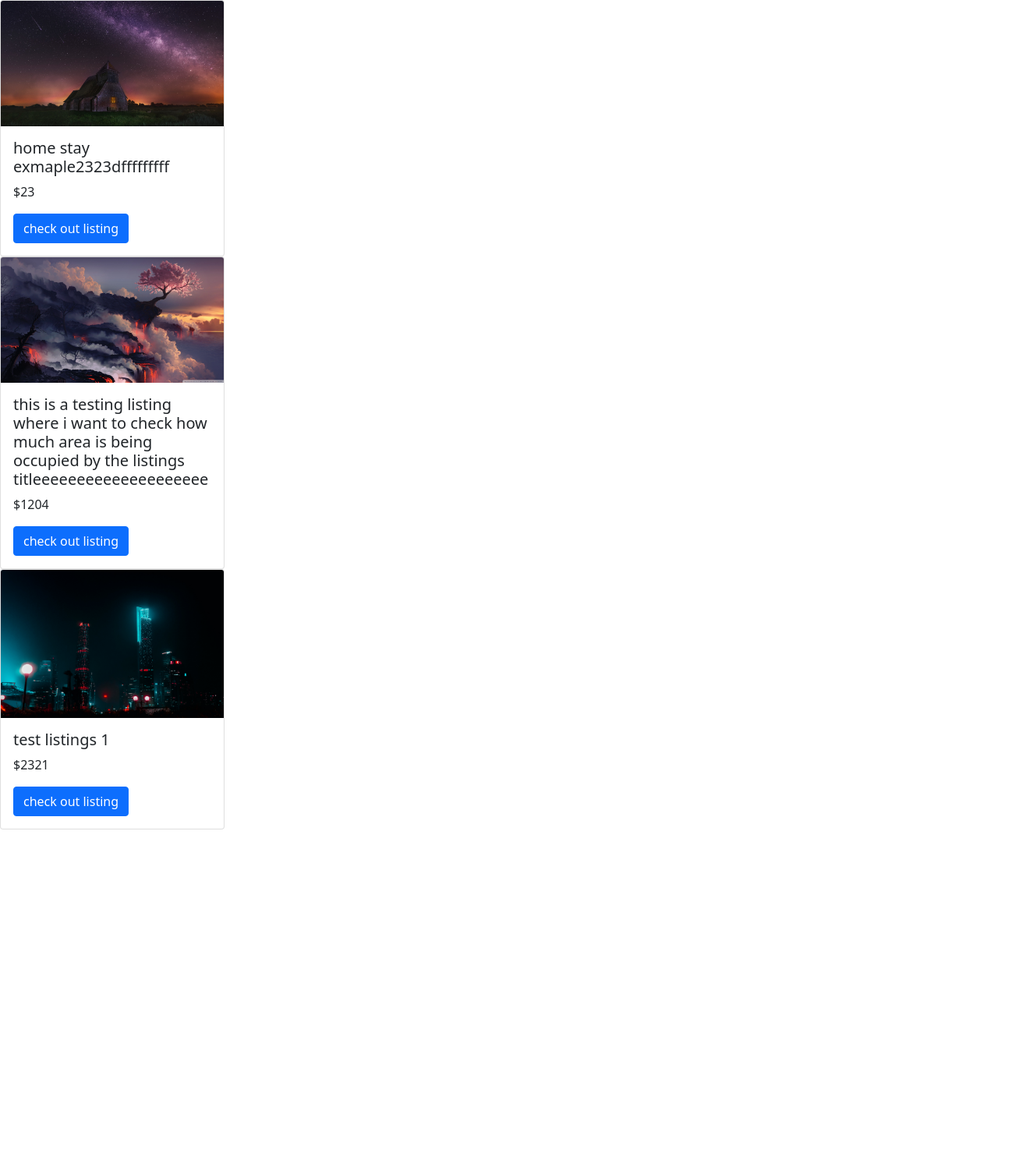
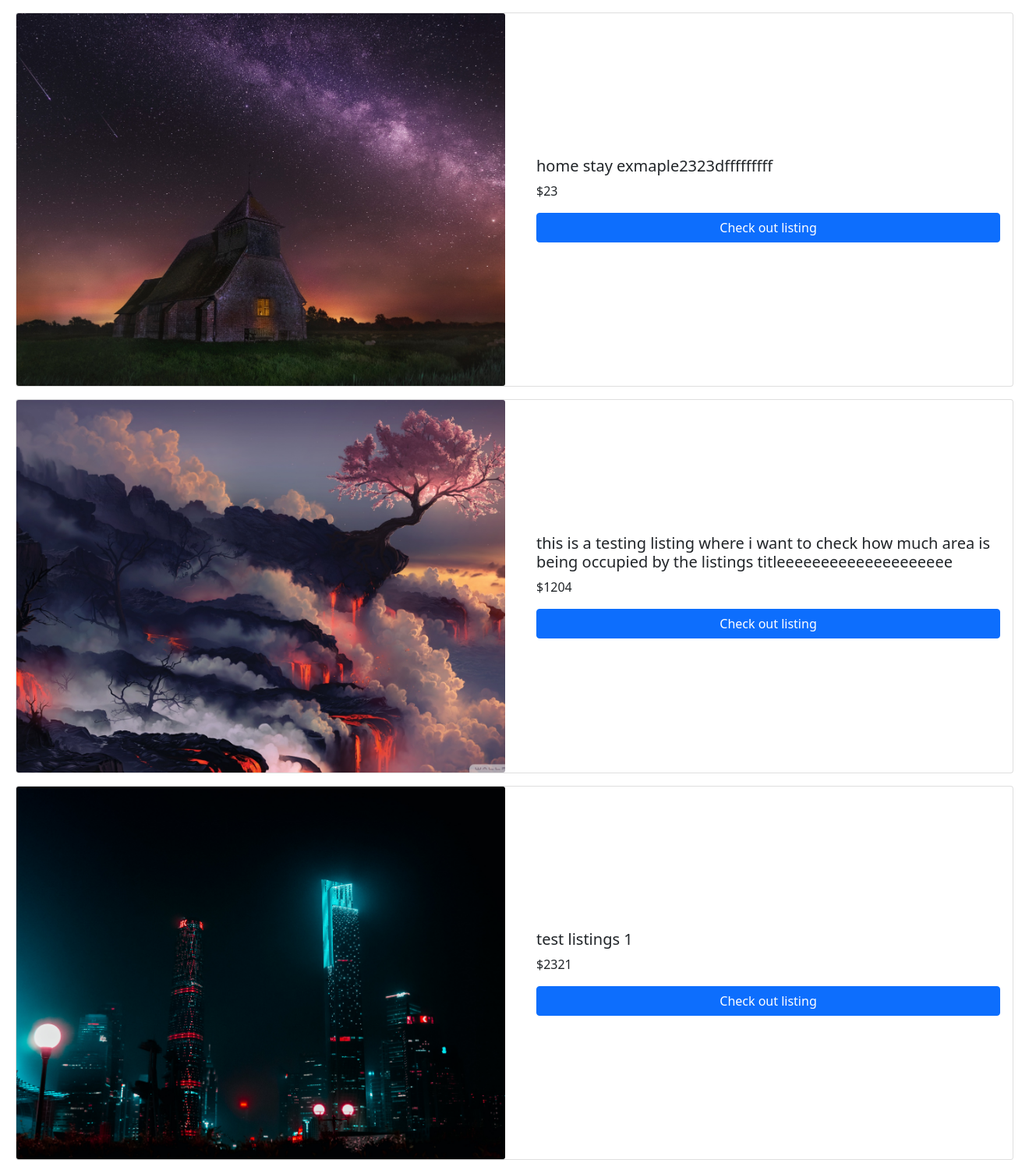
Before and after one commit to kiraisnub/Vacarion_rental_project, a Django app: page /listings/ in a window 1320 px wide. Shown: the part 57-1545 px from the top of the page at 78% size. Before the commit the page ends 1121 px from the top, so only its background shows below. Run offline with Django 5.2, Linux system fonts and the light colour scheme; data comes from the database, SQL or seed files in the repository; both versions use the stored data as it was after the commit.

Commit message:
added loginmixin and usertestmixin and fixed the cards

```diff
--- a/listings/views.py
+++ b/listings/views.py
@@ -1,5 +1,6 @@
 from django.shortcuts import render
 from django.views.generic import TemplateView,CreateView,DetailView,ListView,DeleteView,UpdateView
+from django.contrib.auth.mixins import LoginRequiredMixin,UserPassesTestMixin
 from .models import HostLists
 from .forms import HostListForm
 from django.urls import reverse_lazy
@@ -10,10 +11,11 @@ from django.contrib.auth import get_user_model
 class HomeView(TemplateView):
     template_name = 'home.html'
 
-class CreateLisitngView(CreateView):
+class CreateLisitngView(LoginRequiredMixin,CreateView):
     model = HostLists
     template_name = 'CreateListing.html'
     form_class = HostListForm
+    login_url = 'login'
 
     def form_valid(self, form):
         form.instance.listing_host=self.request.user
@@ -21,20 +23,28 @@ class CreateLisitngView(CreateView):
 
     # fields = ('listing_name','listing_address','listing_price','listing_picture1','listing_picture2','listing_picture3','listing_host')
 
-class DetailLisitngView(DetailView):
+class DetailLisitngView(LoginRequiredMixin,DetailView):
     model = HostLists
     template_name = 'ListingDetail.html'
+    login_url = 'login'
 
 class ListingListView(ListView):
     model = HostLists
     template_name = 'ListingListView.html'
 
-class ListingUpdateView(UpdateView):
+class ListingUpdateView(UserPassesTestMixin,UpdateView):
     model = HostLists
     fields = ('listing_name', 'listing_price', 'listing_picture1','listing_picture2','listing_picture3')
     template_name = 'ListingUpdate.html'
+    def test_func(self):
+        obj=self.get_object()
+        return obj.listing_host==self.request.user
 
-class ListingDeleteView(DeleteView):
+class ListingDeleteView(UserPassesTestMixin,DeleteView):
     model = HostLists
     template_name = 'ListingDelete.html'
     success_url = reverse_lazy('ListingListView')
+
+    def test_func(self):
+        obj=self.get_object()
+        return obj.listing_host==self.request.user
--- a/templates/ListingDetail.html
+++ b/templates/ListingDetail.html
@@ -10,7 +10,8 @@
 <br>
 <p>{{object.listing_price}}</p>
 <br>
+{%if object.listing_host == user %}
 <p><a href="{% url 'ListingUpdate' object.pk %}">Update/edit Listing</a>
 <a href="{% url 'ListingDelete' object.pk %}">Delete Listing</a></p>
-
+{%endif%}
 {%endblock%}
--- a/templates/ListingListView.html
+++ b/templates/ListingListView.html
@@ -6,14 +6,23 @@
 
     {% for listing in object_list%}
 
-<div class="card" style="width: 18rem;">
-  <img src="{{listing.listing_picture1.url}}" class="card-img-top img-fluid" style="max-width: 300px; max-height: 250px; object-fit: cover;" alt="Card image">
-  <div class="card-body">
-    <h5 class="card-title">{{listing.listing_name}}</h5>
-    <p class="card-text">${{listing.listing_price}}</p>
-    <a href="{% url 'ListingDetail' listing.pk%}" class="btn btn-primary">check out listing</a>
+<div class="d-flex justify-content-center align-items-start mt-3">
+  <div class="card" style="width: 80rem; height: 30rem;">
+    <div class="row no-gutters h-100">
+      <div class="col-6 h-100">
+        <img src="{{listing.listing_picture1.url}}" class="card-img h-100" style="object-fit: cover;" alt="Card image">
+      </div>
+      <div class="col-6">
+        <div class="card-body d-flex flex-column justify-content-center h-100">
+          <h5 class="card-title">{{listing.listing_name}}</h5>
+          <p class="card-text">${{listing.listing_price}}</p>
+          <a href="{% url 'ListingDetail' listing.pk %}" class="btn btn-primary">Check out listing</a>
+        </div>
+      </div>
+    </div>
   </div>
 </div>
+
 
 
 {%endfor%}
```
Also changed, not shown: db.sqlite3, media/listing_pics/pexels-irina-iriser-1366957.jpg (added), media/listing_pics/pexels-irina-iriser-1366957_m51YW58.jpg (added), media/listing_pics/scorched_earth-wallpaper-1920x1080.jpg (added), media/pro_pics/IMG_0104.JPG (added), 3 other files.
